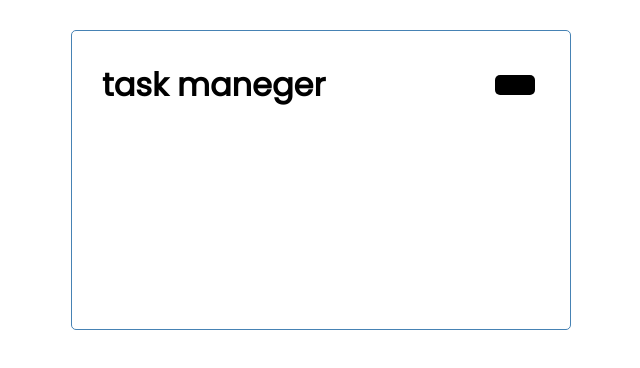
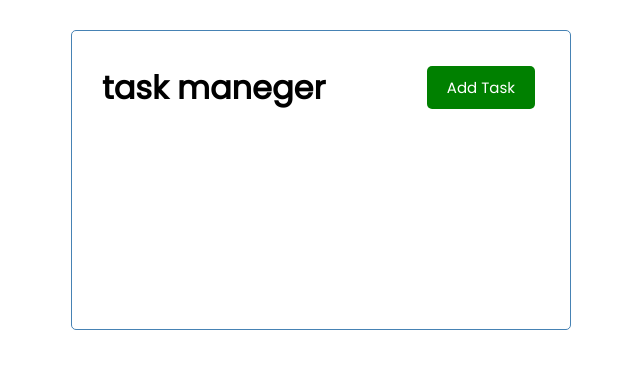
Before and after one commit to armineyvazi/learnVue, a Vue app: page / in a window 1280 px wide. Shown: the top 368 px of the page, without its empty margins (319-959 px from the left). Built offline with nearby package versions, Linux system fonts and the light colour scheme.

Commit message:
Add Header components

```diff
--- a/src/components/Header.vue
+++ b/src/components/Header.vue
@@ -1,7 +1,7 @@
 <template>
   <header>
     <h1>{{ title }}</h1>
-     <Button/>
+     <Button text="Add Task" color="green"/>
   </header>
 </template>
 
```
